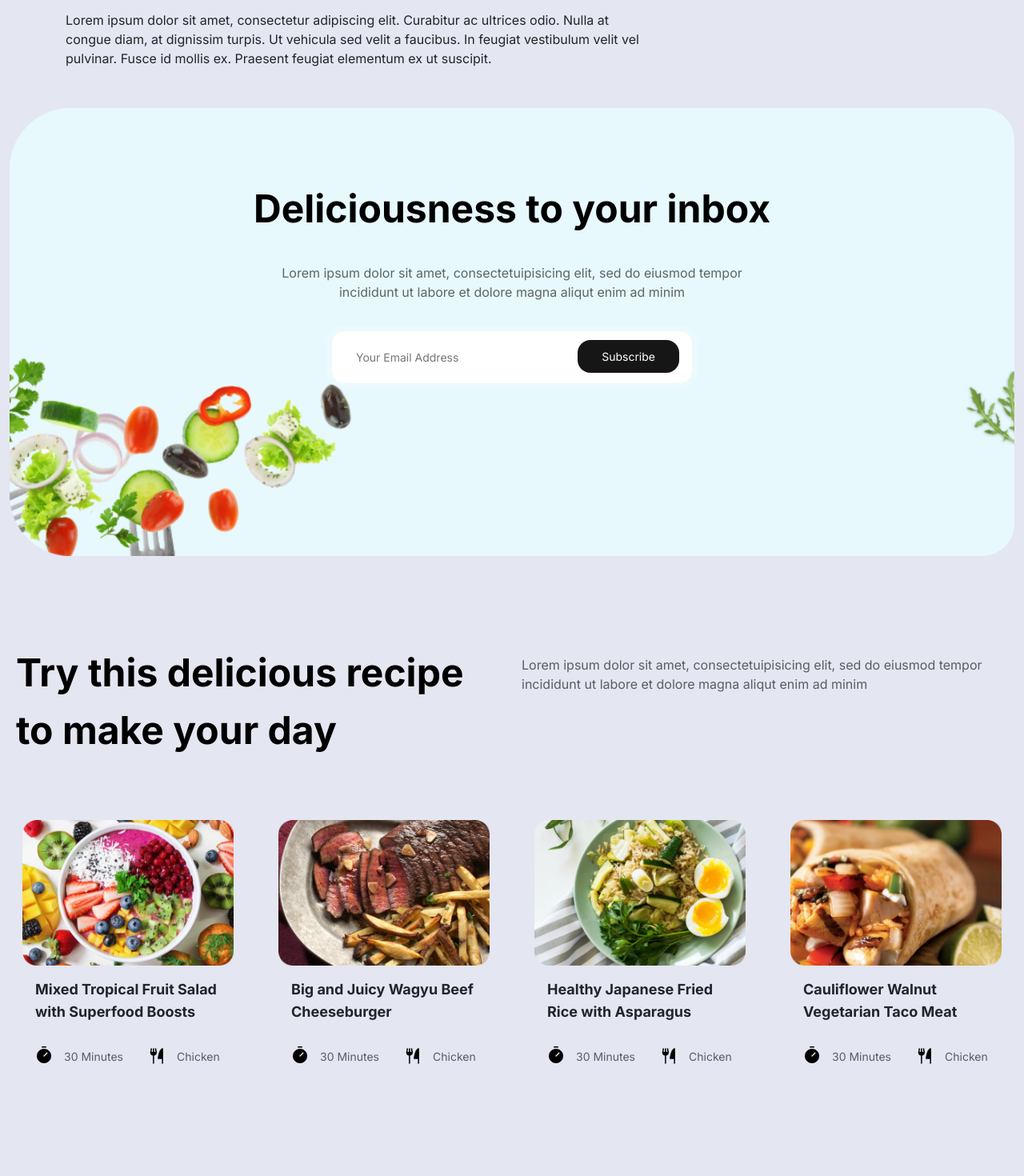
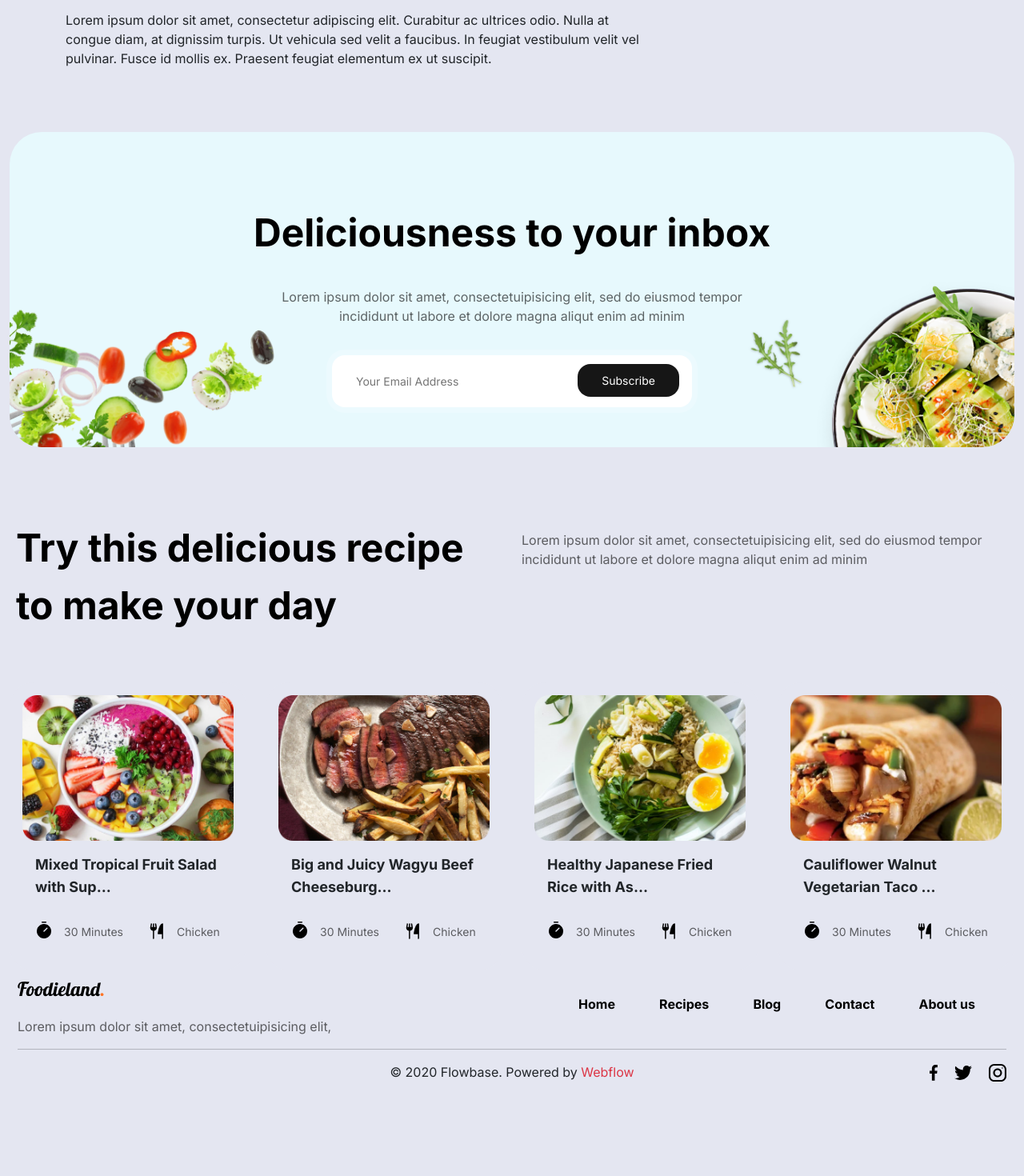
Before and after one commit to Janvikakadiya716/food_react_design, a React (Create React App) app: page /blog in a window 1280 px wide. Shown: the part 2820-4290 px from the top of the page at 80% size. After the commit the page ends 4182 px from the top, so only its background shows below. Built offline with nearby package versions, Linux system fonts and the light colour scheme.

Commit message:
home chnges

```diff
--- a/src/App.css
+++ b/src/App.css
@@ -220,7 +220,7 @@ margin-top:0px !important;
   .mobile_view_home{
     display: block !important;
   }
-  .home{
+  .hero_slider{
     display: none;
   }
   .view_instagram{
@@ -327,9 +327,7 @@ margin-top:0px !important;
     margin: 11px 0px 2px 1px !important;
     padding: 10px 10px 10px 10px !important;
   }
-  .footer {
-    margin-top: 60px !important;
-  }
+
   .recipe_rice .category_title {
     font-size: 45px !important;
     /* line-height: 55px !important; */
@@ -379,7 +377,7 @@ margin-top:0px !important;
 /* racipes category */
 .r_c_info {
   text-align: center;
-  margin-top: 120px;
+  margin-top: 80px;
 }
 .racipes_list {
   padding: 16px 16px 24px 16px;
@@ -520,10 +518,11 @@ margin-top:0px !important;
 .poster_chef .chef {
   max-width: 100%;
   height: auto;
+  display: block;
+  margin-left: auto;
 }
 /* view instagram */
 .view_instagram {
-  margin-top: 100px;
   padding: 80px 0px 80px 0px;
   background: linear-gradient(rgba(231, 249, 253, 0) 0%, #e7f9fd 100%);
 }
@@ -540,7 +539,7 @@ margin-top:0px !important;
   padding: 10px 20px 40px 20px;
 }
 .racipe_cate_2 {
-  margin-top: 100px;
+  margin-top: 80px;
 }
 .racipe_cate_2 .racipes_list:hover {
   background: whitesmoke !important;
@@ -556,48 +555,7 @@ margin-top:0px !important;
   height: auto;
   /* padding:50px 10px 10px 10px; */
 }
-.inbox {
-  margin-top: 50px !important;
-  padding: 30px 30px 30px 30px;
-  position: relative;
-  text-align: center;
-  /* color: white; */
-}
-/* .centered {
-  position: absolute;
-  top: 45%;
-  left: 50%;
-  transform: translate(-50%, -50%);
-}
-.inbox .category_title{
-  margin-top: 0px !important;
-}
-form {
-  display: flex;
-  justify-content: center;
-  align-items: center;
 
-}
-
-input[type='email'] {
-  padding: 20px 30px 20px 30px;
-  width: 480px;
-  border: none;
-  border-radius: 24px
-}
-
-button[type='submit'] {
-  padding: 10px 20px ;
-  margin-left: -129px;
-  background-color: #000000;
-  color: #ffffff;
-  border: none;
-  border-radius: 16px;
-}
-
-button[type='submit']:hover {
-  background-color: #0056b3;
-} */
 /* footer */
 .footer_menu {
   justify-content: space-evenly;
@@ -608,28 +566,28 @@ button[type='submit']:hover {
 .mobile_view_home{
   display: none;
 }
-.footer {
-  margin-top: 100px;
-  padding: 20px 20px 20px 20px;
-}
+
+
 .footer .nav-link {
   font-size: 16px ;
   color: var(--black-text--) !important;
 }
 .copy_right {
-  display: flex;
-  justify-content: space-between;
+position: relative;
   align-items: center;
 }
+
 
 .year {
   text-align: center;
 }
 
 .social_icon {
-  display: flex;
+  float: right;
   gap: 20px; /* Adjust the gap between social icons as needed */
-  padding-right: 3pc;
+  position: absolute;
+  right: 0;
+  bottom: 0;
 }
 /* blog */
 .blog_profile {
@@ -649,10 +607,7 @@ button[type='submit']:hover {
 .slide_img{
   opacity: 0.7;
 }
-/* .blog_info {
-  display: flex;
-  align-items: center;
-} */
+
 .list:hover{
   box-shadow: rgba(0, 0, 0, 0.24) 0px 3px 8px;
 }
@@ -715,15 +670,23 @@ button[type='submit']:hover {
 }
 
 .inbox {
-  /* background-color: #181e2d; */
   background-image: url(./Components/p5.png);
-  width: 100%;
-  height: 70vh;
   background-repeat: no-repeat;
   background-size: cover;
-  margin: 0px;
+  background-position: center;
+  margin: 0;
   border-radius: 40px;
+  height: 100%;
+  margin: 80px 0px 80px 0px !important;
+  padding: 30px 30px 30px 30px;
+  position: relative;
+  text-align: center;
 }
+.footer{
+  padding:10px;
+}
+
+
 .bbb-wrapper {
   /* margin-top: 200px; */
 }
--- a/src/Components/Category.js
+++ b/src/Components/Category.js
@@ -4,7 +4,7 @@ import categorylist from './category_list';
 function Category() {
   return (
     <div className='container-fluid'>
-      <div className="category wow zoomIn ">
+      <div className="category ">
         <div className="category_title">
           Categories
         </div>
--- a/src/Components/Footer/Footer.js
+++ b/src/Components/Footer/Footer.js
@@ -1,5 +1,6 @@
 import React from "react";
 import { Link } from "react-router-dom";
+
 function Footer() {
   return (
     <div>
@@ -45,13 +46,13 @@ function Footer() {
             </div>
           </div>
           <hr></hr>
-          <div className="copy_right mt-5 d-flex">
-            <div className="year text-center flex-grow-1">
+          <div className="copy_right">
+            <div className="year ">
               © 2020 Flowbase. Powered by{" "}
-              <span className="text-danger">Webflow</span>
+              <span className="text-danger ">Webflow</span>
             </div>
-            <div className="social_icon d-flex">
-              <img src="./001-facebook.svg" alt="Facebook"></img>
+            <div className="social_icon d-flex ">
+              <img src="./001-facebook.svg" alt="Facebook" ></img>
               <img src="./003-twitter.svg" alt="Twitter"></img>
               <img src="./004-instagram.svg" alt="Instagram"></img>
             </div>
--- a/src/Components/Home_Inbox.js
+++ b/src/Components/Home_Inbox.js
@@ -4,8 +4,8 @@ function Home_Inbox() {
   return (
     <>
      <div class='container-fluid'>
-    <div class='container-fluid inbox'>
-   <div class="bbb-wrapper fl-wrap">
+
+   <div class="bbb-wrapper fl-wrap inbox">
       <div class="subcribe-form fl-wrap">
       <div className='category_title'>Deliciousness to your inbox</div>
                         <p class="text-center inbox_space">Lorem ipsum dolor sit amet, consectetuipisicing elit, sed do eiusmod tempor<br></br> incididunt ut labore et dolore magna aliqut enim ad minim
@@ -19,7 +19,7 @@ function Home_Inbox() {
                     </div>
                 </div>
   </div>
-  </div>
+
     </>
   )
 }
--- a/src/Components/Racipe_cate_2.js
+++ b/src/Components/Racipe_cate_2.js
@@ -45,7 +45,13 @@ function Racipe_cate_2() {
                 </div>
                 <img src={recipe.img} className='recipe_image' alt={recipe.title} />
                 <div className='racipes_title'>
-                  {recipe.title}
+                  {recipe.title.length <= 35 ? (
+                    recipe.title
+                  ) : (
+                    <>
+                      {recipe.title.slice(0, 35)}...
+                    </>
+                  )}
                 </div>
                 <div className='d-flex '>
                   <button className='d-flex cate_r_2'>
--- a/src/Components/Racipes_category.js
+++ b/src/Components/Racipes_category.js
@@ -21,7 +21,13 @@ function Racipes_category() {
                 </div>
                 <img src={recipe.img} className='recipe_image' alt={recipe.title} />
                 <div className='racipes_title'>
-                  {recipe.title}
+                  {recipe.title.length <= 35 ? (
+                    recipe.title // Display full title if it's less than or equal to 35 characters
+                  ) : (
+                    <>
+                      {recipe.title.slice(0, 35)}... {/* Display truncated title with ellipsis */}
+                    </>
+                  )}
                 </div>
                 <div className='hero_button r_btn'>
                   <button className='letter_button racipes_button'>
```
Also changed, not shown: src/Components/Home/Home.js (+37 -106 lines), src/Components/p5.png.
